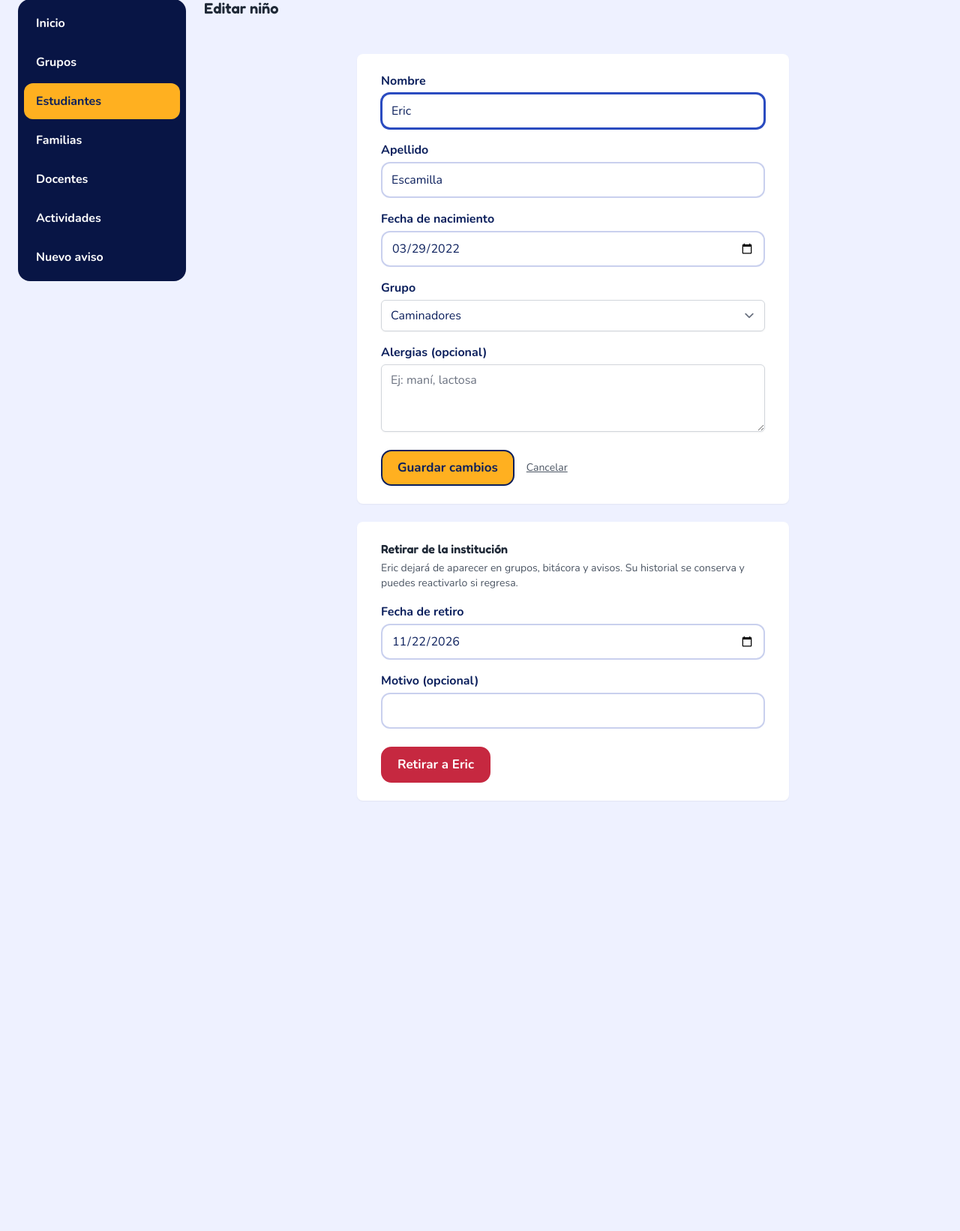
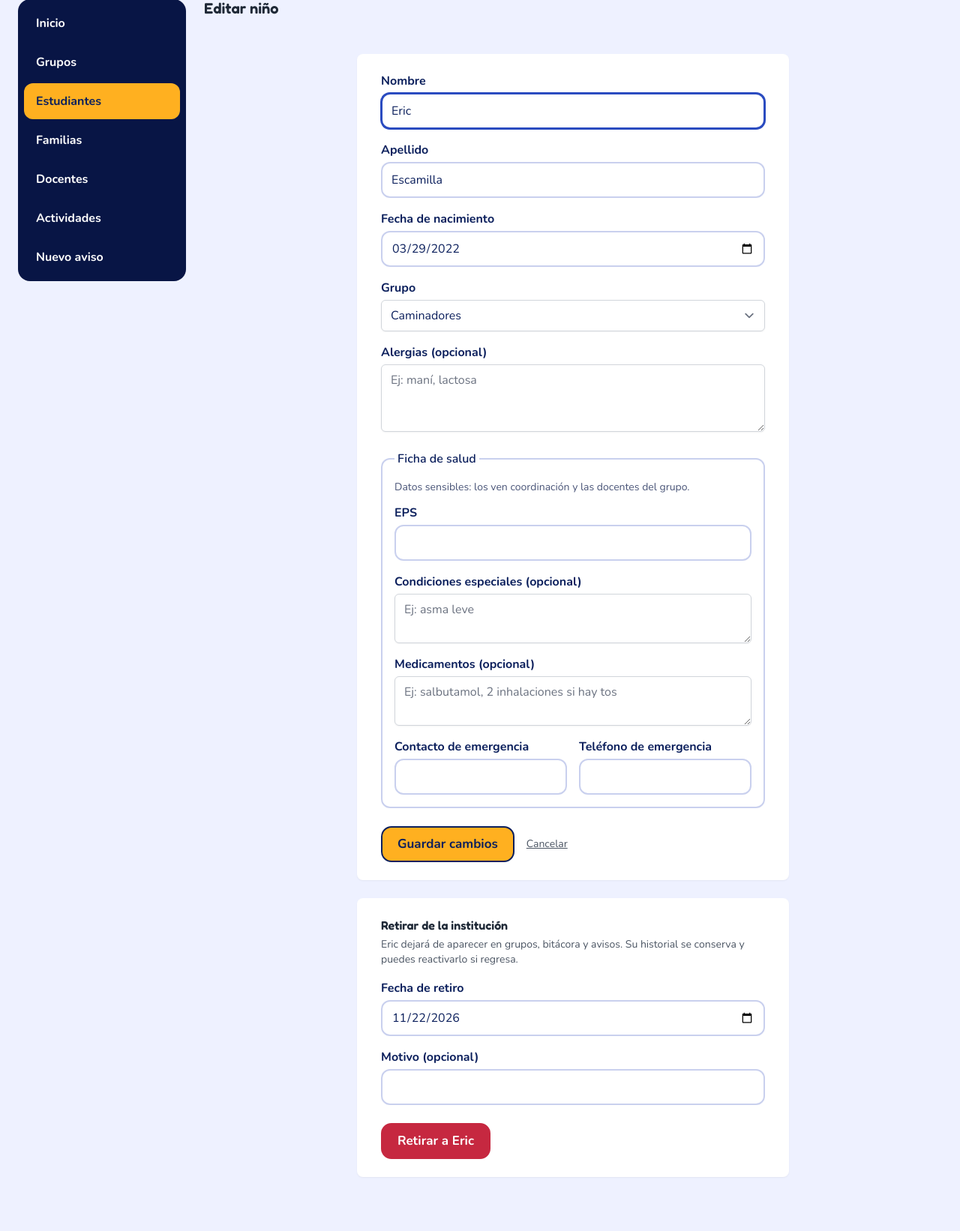
Before and after one commit to alejandracarabali/DonKid, a Laravel app: page /admin/ninos/1/edit in a window 1280 px wide. Shown: the part 85-1727 px from the top of the page at 75% size. Before the commit the page ends 1153 px from the top, so only its background shows below. Run offline with Laravel 12, Linux system fonts and the light colour scheme; a user stored in the database is signed in; data comes from the database, SQL or seed files in the repository; data that the repository does not hold is empty; style sheets or scripts are compiled from the project's sources.

Commit message:
feat(salud): ficha de salud del niño con datos sensibles cifrados (RF-38)
Co-Authored-By: Claude Opus 5.5 <noreply@anthropic.com>
Claude-Session: https://claude.ai/code/session_015vE2c3d5yRaVKjmRLgh8mM

```diff
--- a/app/Http/Controllers/Admin/ChildController.php
+++ b/app/Http/Controllers/Admin/ChildController.php
@@ -30,7 +30,9 @@ class ChildController extends Controller
 
     public function store(ChildRequest $request)
     {
-        Child::create($request->validated());
+        $data = $request->validated();
+        $child = Child::create(collect($data)->except('health')->all());
+        $this->saveHealth($child, $data['health'] ?? []);
 
         return redirect()->route('admin.children.index')
             ->with('status', 'Listo, el niño quedó guardado.');
@@ -39,14 +41,16 @@ class ChildController extends Controller
     public function edit(Child $child)
     {
         return view('admin.children.edit', [
-            'child' => $child,
+            'child' => $child->load('healthRecord'),
             'classrooms' => Classroom::orderBy('name')->get(),
         ]);
     }
 
     public function update(ChildRequest $request, Child $child)
     {
-        $child->update($request->validated());
+        $data = $request->validated();
+        $child->update(collect($data)->except('health')->all());
+        $this->saveHealth($child, $data['health'] ?? []);
 
         return redirect()->route('admin.children.index')
             ->with('status', 'Listo, cambios guardados.');
@@ -91,4 +95,10 @@ class ChildController extends Controller
         return redirect()->route('admin.children.index')
             ->with('status', "{$child->first_name} volvió a estar activo.");
     }
+
+    // RF-38: crea o actualiza la ficha de salud (una por niño).
+    private function saveHealth(Child $child, array $health): void
+    {
+        $child->healthRecord()->updateOrCreate([], $health);
+    }
 }
--- a/app/Models/Child.php
+++ b/app/Models/Child.php
@@ -10,6 +10,7 @@ use Illuminate\Database\Eloquent\Model;
 use Illuminate\Database\Eloquent\Relations\BelongsTo;
 use Illuminate\Database\Eloquent\Relations\BelongsToMany;
 use Illuminate\Database\Eloquent\Relations\HasMany;
+use Illuminate\Database\Eloquent\Relations\HasOne;
 
 /**
  * @mixin IdeHelperChild
@@ -86,6 +87,12 @@ class Child extends Model
             ->withTimestamps();
     }
 
+    // RF-38: ficha de salud (datos sensibles, en tabla aparte).
+    public function healthRecord(): HasOne
+    {
+        return $this->hasOne(ChildHealthRecord::class);
+    }
+
     public function dailyReports(): HasMany
     {
         return $this->hasMany(DailyReport::class);
--- /dev/null
+++ b/app/Models/ChildHealthRecord.php
@@ -0,0 +1,34 @@
+<?php
+
+namespace App\Models;
+
+use Illuminate\Database\Eloquent\Model;
+use Illuminate\Database\Eloquent\Relations\BelongsTo;
+
+/**
+ * Ficha de salud de un niño (RF-38). Una por niño.
+ * La ven coordinación y las docentes de su grupo (ChildPolicy::view).
+ */
+class ChildHealthRecord extends Model
+{
+    protected $fillable = [
+        'eps', 'conditions', 'medications',
+        'emergency_contact_name', 'emergency_contact_phone',
+    ];
+
+    // 'encrypted': Laravel cifra al guardar y descifra al leer, con la APP_KEY.
+    // En la base de datos solo queda texto ilegible.
+    protected function casts(): array
+    {
+        return [
+            'conditions' => 'encrypted',
+            'medications' => 'encrypted',
+        ];
+    }
+
+    // La ficha sigue ligada a su niño aunque se retire (RF-53).
+    public function child(): BelongsTo
+    {
+        return $this->belongsTo(Child::class)->withoutGlobalScope('active');
+    }
+}
--- a/resources/views/admin/children/_form.blade.php
+++ b/resources/views/admin/children/_form.blade.php
@@ -41,3 +41,48 @@
         placeholder="Ej: maní, lactosa">{{ old('allergies', $child->allergies ?? '') }}</textarea>
     <x-input-error :messages="$errors->get('allergies')" class="mt-2" />
 </div>
+
+{{-- RF-38: ficha de salud. Solo la ven coordinación y las docentes del grupo. --}}
+@php($health = isset($child) ? $child->healthRecord : null)
+<fieldset class="mt-6 rounded-xl border-2 border-line p-4">
+    <legend class="px-1 font-semibold">Ficha de salud</legend>
+    <p class="text-sm text-soft">Datos sensibles: los ven coordinación y las docentes del grupo.</p>
+
+    <div class="mt-3">
+        <x-input-label for="health_eps" value="EPS" />
+        <x-text-input id="health_eps" name="health[eps]" type="text" class="block mt-1 w-full" maxlength="80"
+            :value="old('health.eps', $health?->eps)" />
+        <x-input-error :messages="$errors->get('health.eps')" class="mt-2" />
+    </div>
+
+    <div class="mt-4">
+        <x-input-label for="health_conditions" value="Condiciones especiales (opcional)" />
+        <textarea id="health_conditions" name="health[conditions]" rows="2" maxlength="500"
+            class="block mt-1 w-full border-gray-300 rounded-md shadow-sm focus:border-indigo-500 focus:ring-indigo-500"
+            placeholder="Ej: asma leve">{{ old('health.conditions', $health?->conditions) }}</textarea>
+        <x-input-error :messages="$errors->get('health.conditions')" class="mt-2" />
+    </div>
+
+    <div class="mt-4">
+        <x-input-label for="health_medications" value="Medicamentos (opcional)" />
+        <textarea id="health_medications" name="health[medications]" rows="2" maxlength="500"
+            class="block mt-1 w-full border-gray-300 rounded-md shadow-sm focus:border-indigo-500 focus:ring-indigo-500"
+            placeholder="Ej: salbutamol, 2 inhalaciones si hay tos">{{ old('health.medications', $health?->medications) }}</textarea>
+        <x-input-error :messages="$errors->get('health.medications')" class="mt-2" />
+    </div>
+
+    <div class="mt-4 grid gap-4 sm:grid-cols-2">
+        <div>
+            <x-input-label for="health_ec_name" value="Contacto de emergencia" />
+            <x-text-input id="health_ec_name" name="health[emergency_contact_name]" type="text" class="block mt-1 w-full" maxlength="80"
+                :value="old('health.emergency_contact_name', $health?->emergency_contact_name)" />
+            <x-input-error :messages="$errors->get('health.emergency_contact_name')" class="mt-2" />
+        </div>
+        <div>
+            <x-input-label for="health_ec_phone" value="Teléfono de emergencia" />
+            <x-text-input id="health_ec_phone" name="health[emergency_contact_phone]" type="tel" inputmode="tel" class="block mt-1 w-full" maxlength="20"
+                :value="old('health.emergency_contact_phone', $health?->emergency_contact_phone)" />
+            <x-input-error :messages="$errors->get('health.emergency_contact_phone')" class="mt-2" />
+        </div>
+    </div>
+</fieldset>
```
Also changed, not shown: app/Http/Requests/ChildRequest.php (+10 -0 lines), resources/views/educator/reports/create.blade.php (+23 -0 lines), tests/Feature/ChildHealthRecordTest.php (added, +110 -0 lines), database/migrations/2026_11_22_000003_create_child_health_records_table.php (added).
